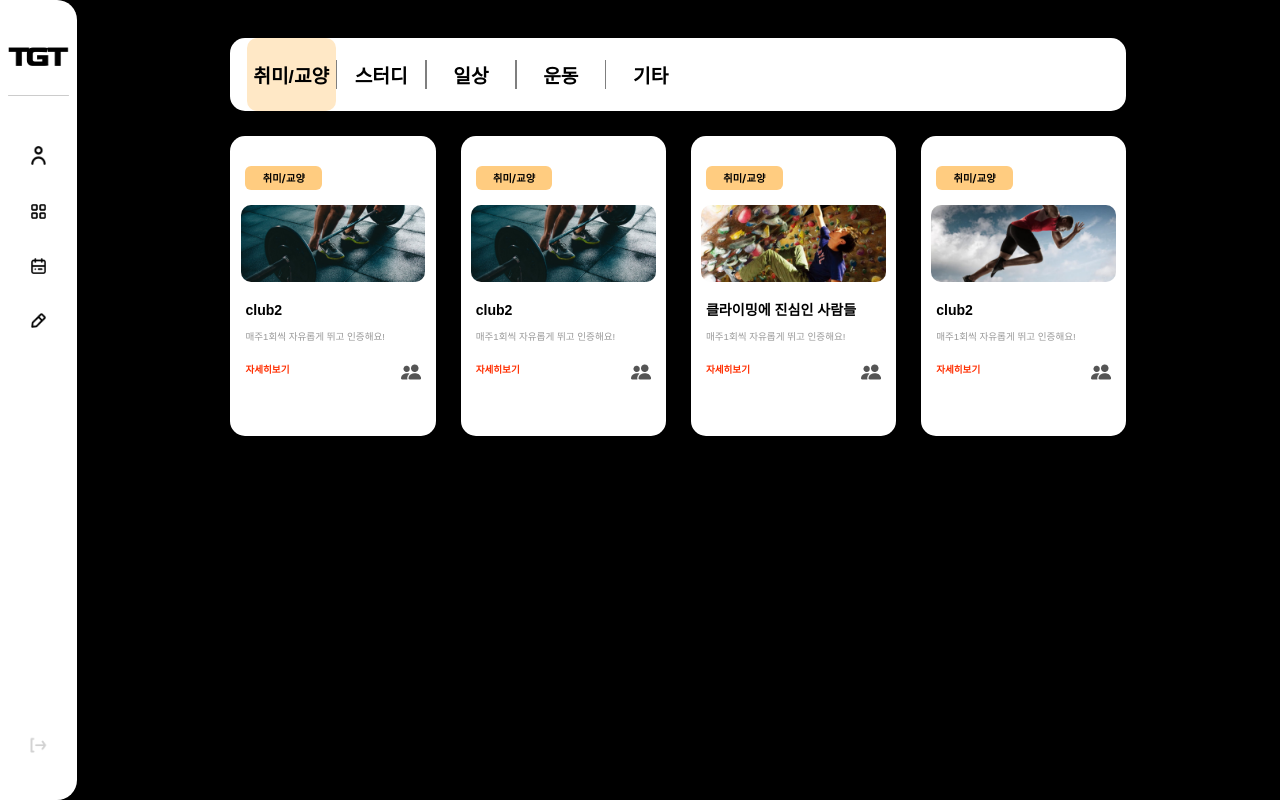
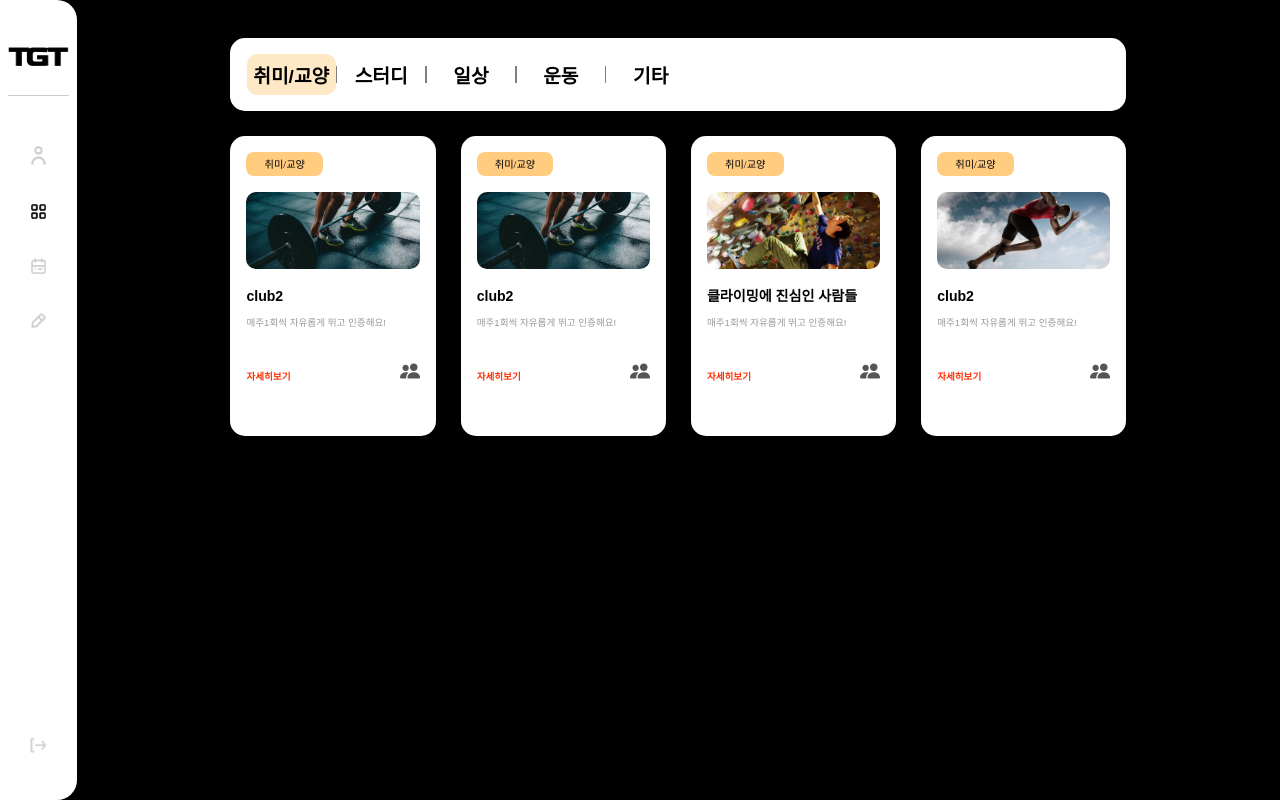
Before and after one commit to assayw119/TGT_front, a React (Create React App) app in the folder frontend/: page /PostList in a window 1280 px wide. Built offline with nearby package versions, Linux system fonts and the light colour scheme; a web font is replaced by a local one.

Commit message:
design: Navbar 활성화 색 다르게

```diff
--- a/frontend/package.json
+++ b/frontend/package.json
@@ -6,6 +6,7 @@
     "@testing-library/jest-dom": "^5.16.5",
     "@testing-library/react": "^13.4.0",
     "@testing-library/user-event": "^13.5.0",
+    "axios": "^1.1.3",
     "moment": "^2.29.4",
     "react": "^18.2.0",
     "react-calendar": "^3.9.0",
--- /dev/null
+++ b/frontend/src/component/Info.js
@@ -0,0 +1,57 @@
+import React from 'react';
+import axios from 'axios';
+function Info(props) {
+  const get_info = async () => {
+    try {
+      const response = await axios.get(
+        'http://127.0.0.1:8000/accounts/myprofile/',
+      );
+    } catch (err) {}
+  };
+
+  return <div></div>;
+}
+
+export default Info;
+
+const my_profile = {
+  profile: {
+    id: 1,
+    nickname: '',
+    user_image: null,
+    content: null,
+  },
+  user_club_list: [
+    {
+      id: 1,
+      name: 'club1',
+      introduce: 'introduce1',
+      content: 'content1',
+      image: 'image.com',
+      category: 'hobby',
+      start_date: '2022-10-11',
+      end_date: '2022-11-11',
+      howto: 'howto',
+      created_at: '2022-11-02T02:29:19.604536',
+      updated_at: '2022-11-02T02:29:19.604572',
+      users: [1],
+      post: null,
+    },
+  ],
+  user_todo_list: [
+    {
+      id: 1,
+      user: 1,
+      title: 'title1',
+      box: false,
+      club: 1,
+    },
+    {
+      id: 2,
+      user: 1,
+      title: 'title2',
+      box: false,
+      club: 1,
+    },
+  ],
+};
--- a/frontend/src/component/Navbar.js
+++ b/frontend/src/component/Navbar.js
@@ -1,8 +1,9 @@
 /* eslint-disable jsx-a11y/alt-text */
 /* eslint-disable react/jsx-pascal-case */
 import React from 'react';
-import styled, { css } from 'styled-components';
-import { NavLink, Route } from 'react-router-dom';
+import styled from 'styled-components';
+import { NavLink } from 'react-router-dom';
+import { useState, useEffect } from 'react';
 function Navbar(props) {
   return (
     <>
@@ -12,19 +13,23 @@ function Navbar(props) {
           <img src="images/line.png" style={line} />
         </NavLink>
         <NavLink to="/">
-          <img src="images/Mainpage.png" style={icon} />
+          <img src="images/Mainpage.png" style={icon} className="mainpage" />
         </NavLink>
         <NavLink to="/Postlist">
-          <img src="images/Clublistpage.png" style={icon} />
+          <img
+            src="images/Clublistpage.png"
+            style={icon}
+            className="postlist"
+          />
         </NavLink>
         <NavLink to="/Clubpage">
-          <img src="images/Clubpage.png" style={icon} />
+          <img style={icon} src="images/Clubpage.png" className="clubpage" />
         </NavLink>
         <NavLink to="/Writepage">
-          <img src="images/Writepage.png" style={icon} />
+          <img style={icon} src="images/Writepage.png" className="writepage" />
         </NavLink>
         <NavLink to="/Logout">
-          <img src="images/logout.png" style={logout} />
+          <img src="images/logout.png" style={logout} className="logout" />
         </NavLink>
       </Navbar_style>
     </>
--- a/frontend/src/routes/Clubpage.js
+++ b/frontend/src/routes/Clubpage.js
@@ -10,6 +10,10 @@ function Clubpage(props) {
   return (
     <>
       <Navbar />
+      <style>
+        {`.postlist,.mainpage,.writepage{opacity:0.2}
+      `}
+      </style>
       <div className="clubpage_container container">
         <div className="clubpage_item"></div>
         <div className="clubpage_item"></div>
--- a/frontend/src/routes/Mainpage.js
+++ b/frontend/src/routes/Mainpage.js
@@ -5,14 +5,23 @@ import { useState } from 'react';
 import Calendar from 'react-calendar';
 import '../static/css/calendar.css';
 import moment from 'moment';
+import Info from '../component/Info';
 
 function Mainpage(props) {
   const [value, onChange] = useState(new Date());
+
   return (
     <>
       <Navbar />
+      <style>
+        {`.postlist,.clubpage,.writepage{opacity:0.2}
+      `}
+      </style>
+
       <div className="mainpage_container container">
-        <div className="item info"></div>
+        <div className="item info">
+          <Info />/
+        </div>
         <div className="item calendar">
           <Calendar
             onChange={onChange}
--- a/frontend/src/routes/PostListPage.js
+++ b/frontend/src/routes/PostListPage.js
@@ -15,6 +15,10 @@ function PostListPage() {
   return (
     <>
       <Navbar />
+      <style>
+        {`.mainpage,.clubpage,.writepage{opacity:0.2}
+      `}
+      </style>
       <div className="post_list_container container">
         <div className="post_list_item">
           <div className={style.club_list}>
--- a/frontend/src/routes/Writepage.js
+++ b/frontend/src/routes/Writepage.js
@@ -1,12 +1,15 @@
 import React from 'react';
 import Navbar from '../component/Navbar';
 import '../static/css/writepage.css';
-
 
 function Writepage(props) {
   return (
     <>
       <Navbar />
+      <style>
+        {`.postlist,.clubpage,.mainpage{opacity:0.2}
+      `}
+      </style>
       <div className="container">
         <div className="writepage_container_container">
           <div className="write_logo">클럽모집글쓰기</div>
@@ -19,16 +22,16 @@ function Writepage(props) {
                 placeholder="제목을 입력해주세요."
               />
 
-
               <select className="select">
-                <option disabled selected>카테고리 선택</option>
-                <option value='0'>취미/교양</option>
-                <option value='1'>스터디</option>
-                <option value='2'>일상</option>
-                <option value='3'>운동</option>
-                <option value='4'>기타</option>
+                <option disabled selected>
+                  카테고리 선택
+                </option>
+                <option value="0">취미/교양</option>
+                <option value="1">스터디</option>
+                <option value="2">일상</option>
+                <option value="3">운동</option>
+                <option value="4">기타</option>
               </select>
-
             </div>
 
             <div className="write_intro">
@@ -46,24 +49,23 @@ function Writepage(props) {
                   className="post_icon"
                   alt=""
                 />
-                <input
-                  type="date"
-                  className="wri_deadline"
-                />
+                <input type="date" className="wri_deadline" />
 
                 <div>-</div>
 
-                <input
-                  type="date"
-                  className="wri_deadline"
-                />
+                <input type="date" className="wri_deadline" />
               </div>
 
               <img src="images/post_picture.png" className="post_icon" alt="" />
               <label className="input-file-button" for="input-file">
                 대표사진 추가
               </label>
-              <input type="file" accept="image/*" id="input-file" style={{display:"none"}}/>
+              <input
+                type="file"
+                accept="image/*"
+                id="input-file"
+                style={{ display: 'none' }}
+              />
             </section>
 
             <div className="write_box">
--- a/frontend/src/static/css/grid.css
+++ b/frontend/src/static/css/grid.css
@@ -43,6 +43,7 @@
 .post_list_item {
   background-color: white;
   border-radius: 15px;
+  padding: 2vmin;
 }
 .post_list_item:nth-child(1) {
   grid-column: 1/5;
--- a/frontend/src/static/css/post_list.module.css
+++ b/frontend/src/static/css/post_list.module.css
@@ -31,17 +31,17 @@ hr {
 
 /* Club_introduce 컴포넌트 */
 .club_category {
-  font-family: 'DM Sans';
+  font-family: 'DMSans';
   font-size: 0.8vw;
   box-sizing: border-box;
   background: #ffcc80;
-  border-radius: 6px;
+  border-radius: 1vmin;
   width: 6vw;
-  height: 3vh;
-  text-align: center;
-  padding: 0.5vh 1vw;
-  margin: 30px 15px 15px 15px;
-  font-weight: 600;
+  height: 3vmin;
+  display: flex;
+  justify-content: center;
+  align-items: center;
+  margin-bottom: 2vmin;
 }
 
 .club_image {
@@ -51,12 +51,12 @@ hr {
   margin-left: auto;
   margin-right: auto;
   border-radius: 10px;
-  width: 90%;
+  width: 100%;
   height: 6vw;
 }
 
 .club_contents {
-  margin: 15px;
+  margin: 1.8vmin 0vmin;
 }
 
 .club_title {
@@ -74,7 +74,7 @@ hr {
 
 .club_detail {
   display: flex;
-  margin-top: 1.5vw;
+  margin-top: 5vmin;
   cursor: pointer;
   color: #ff2e00;
   font-weight: 700;
@@ -86,5 +86,5 @@ hr {
   display: flex;
   text-align: right;
   float: right;
-  margin-top: 1.5vw;
+  margin-top: 4vmin;
 }
```
Also changed, not shown: frontend/src/store.js (added), 1 other file (tests, documents, lock files or other folders). Lines whose indentation alone changed are shown as unchanged.
